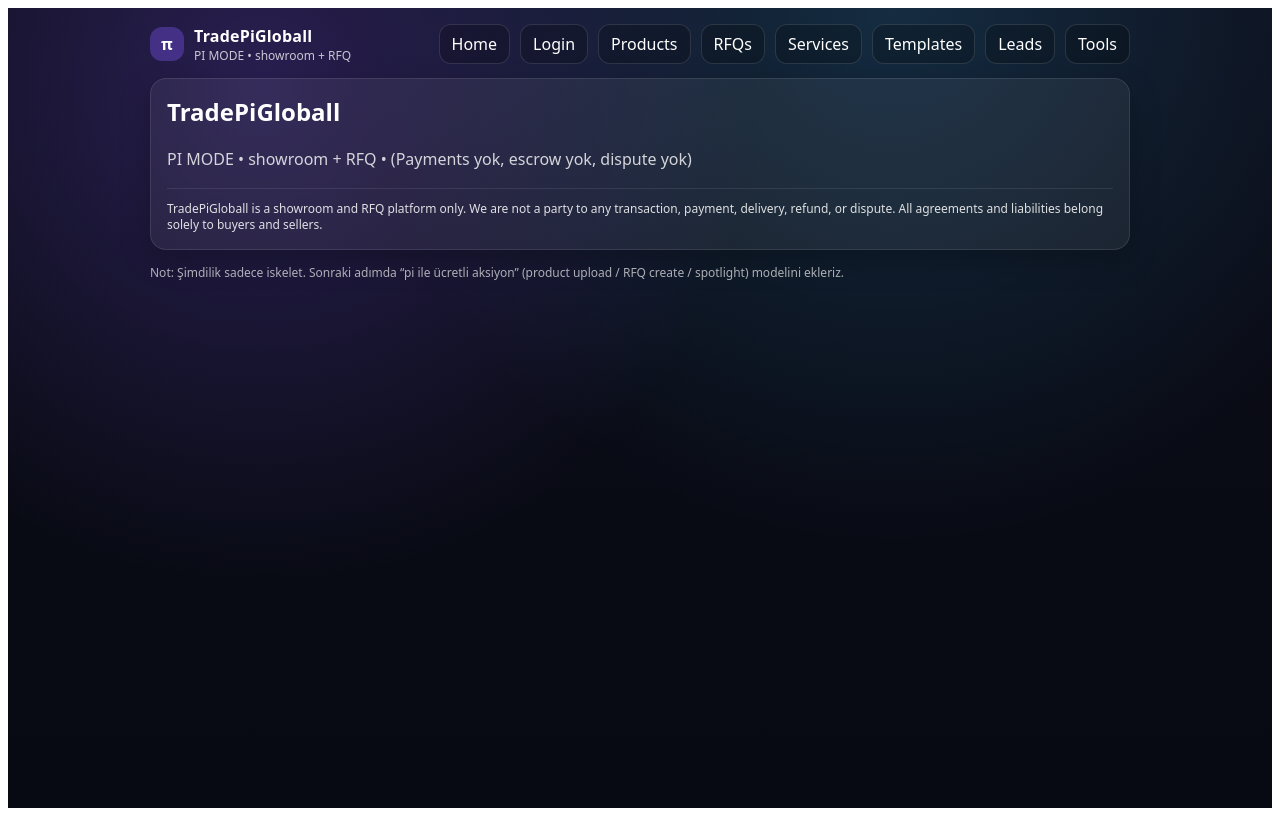
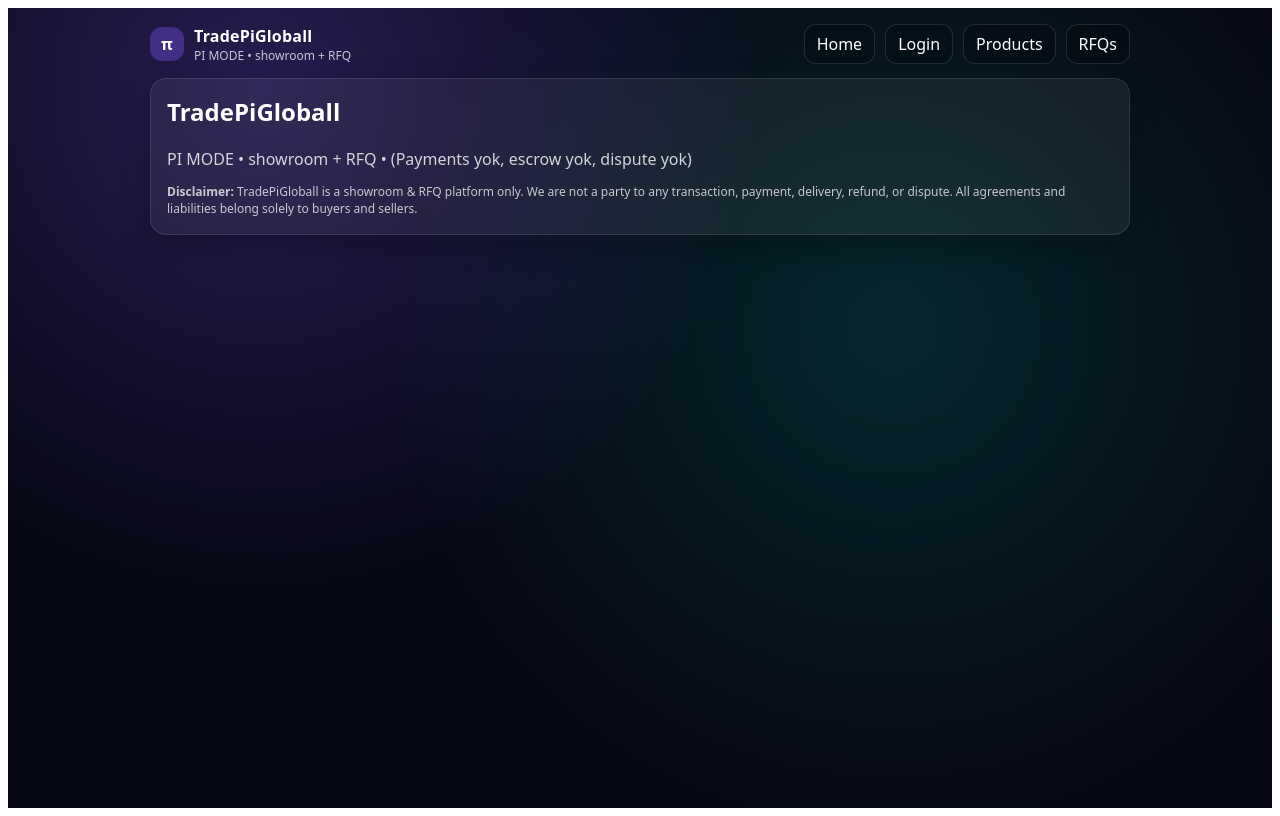
Before and after one commit to Bugsbuny24/Tradepigloball, a React (Vite) app: page / in a window 1280 px wide. Built offline with nearby package versions, Linux system fonts and the light colour scheme.

Commit message:
Update App.jsx

```diff
--- a/src/App.jsx
+++ b/src/App.jsx
@@ -6,51 +6,17 @@ import Login from "./pages/Login";
 import Products from "./pages/Products";
 import RFQs from "./pages/RFQs";
 
-/** Tiny placeholder page (tek dosya - hızlı iskelet) */
-const Page = ({ title, children }) => (
-  <div style={{ padding: 18 }}>
-    <h2 style={{ marginTop: 0 }}>{title}</h2>
-    {children ? (
-      <div>{children}</div>
-    ) : (
-      <p style={{ opacity: 0.75, marginTop: 8 }}>Coming soon.</p>
-    )}
-  </div>
-);
-
-/** Footer – her sayfada sabit GLOBAL DISCLAIMER */
-function GlobalDisclaimer() {
-  return (
-    <div
-      style={{
-        marginTop: 18,
-        paddingTop: 12,
-        borderTop: "1px solid rgba(255,255,255,.10)",
-        fontSize: 12,
-        opacity: 0.85,
-        lineHeight: 1.35,
-      }}
-    >
-      TradePiGloball is a showroom and RFQ platform only. We are not a party to
-      any transaction, payment, delivery, refund, or dispute. All agreements and
-      liabilities belong solely to buyers and sellers.
-    </div>
-  );
-}
+import CreditBar from "./components/CreditBar";
 
 const layout = {
   minHeight: "100vh",
   background:
-    "radial-gradient(circle at 20% 10%, rgba(130,90,255,.25), transparent 40%), radial-gradient(circle at 70% 0%, rgba(60,190,255,.18), transparent 45%), linear-gradient(180deg, rgba(12,12,24,1), rgba(7,10,18,1))",
+    "radial-gradient(circle at 20% 10%, rgba(130,90,255,.25), transparent 40%), radial-gradient(circle at 70% 40%, rgba(0,255,200,.12), transparent 50%), #070815",
   color: "white",
   fontFamily: "system-ui, -apple-system, Segoe UI, Roboto, Arial",
 };
 
-const shell = {
-  maxWidth: 980,
-  margin: "0 auto",
-  padding: 16,
-};
+const shell = { maxWidth: 980, margin: "0 auto", padding: 16 };
 
 const card = {
   background: "rgba(255,255,255,.06)",
@@ -69,11 +35,7 @@ const nav = {
   marginBottom: 14,
 };
 
-const navLinks = {
-  display: "flex",
-  gap: 10,
-  flexWrap: "wrap",
-};
+const navLinks = { display: "flex", gap: 10, flexWrap: "wrap" };
 
 const aStyle = {
   display: "inline-flex",
@@ -87,12 +49,20 @@ const aStyle = {
   textDecoration: "none",
 };
 
+function FooterDisclaimer() {
+  return (
+    <div style={{ marginTop: 14, fontSize: 12, opacity: 0.75, lineHeight: 1.4 }}>
+      <b>Disclaimer:</b> TradePiGloball is a showroom & RFQ platform only. We are not a party to any transaction,
+      payment, delivery, refund, or dispute. All agreements and liabilities belong solely to buyers and sellers.
+    </div>
+  );
+}
+
 export default function App() {
   return (
     <BrowserRouter>
       <div style={layout}>
         <div style={shell}>
-          {/* Top Bar */}
           <div style={nav}>
             <div style={{ display: "flex", alignItems: "center", gap: 10 }}>
               <div
@@ -103,111 +73,38 @@ export default function App() {
                   background: "rgba(130,90,255,.35)",
                   display: "grid",
                   placeItems: "center",
-                  fontWeight: 800,
+                  fontWeight: 900,
                 }}
-                title="TradePiGloball"
               >
                 π
               </div>
               <div>
-                <div style={{ fontWeight: 800, letterSpacing: 0.2 }}>
-                  TradePiGloball
-                </div>
-                <div style={{ fontSize: 12, opacity: 0.75 }}>
-                  PI MODE • showroom + RFQ
-                </div>
+                <div style={{ fontWeight: 900, letterSpacing: 0.2 }}>TradePiGloball</div>
+                <div style={{ fontSize: 12, opacity: 0.75 }}>PI MODE • showroom + RFQ</div>
               </div>
             </div>
 
-            {/* Nav Links */}
             <div style={navLinks}>
-              <Link to="/" style={aStyle}>
-                Home
-              </Link>
-              <Link to="/login" style={aStyle}>
-                Login
-              </Link>
-              <Link to="/products" style={aStyle}>
-                Products
-              </Link>
-              <Link to="/rfqs" style={aStyle}>
-                RFQs
-              </Link>
-
-              {/* Money Pages */}
-              <Link to="/services" style={aStyle}>
-                Services
-              </Link>
-              <Link to="/templates" style={aStyle}>
-                Templates
-              </Link>
-              <Link to="/leads" style={aStyle}>
-                Leads
-              </Link>
-              <Link to="/tools" style={aStyle}>
-                Tools
-              </Link>
+              <Link to="/" style={aStyle}>Home</Link>
+              <Link to="/login" style={aStyle}>Login</Link>
+              <Link to="/products" style={aStyle}>Products</Link>
+              <Link to="/rfqs" style={aStyle}>RFQs</Link>
             </div>
           </div>
 
-          {/* Main Card */}
           <div style={card}>
+            {/* üstte kredi bar */}
+            <CreditBar />
+
             <Routes>
-              {/* Core */}
               <Route path="/" element={<Home />} />
               <Route path="/login" element={<Login />} />
               <Route path="/products" element={<Products />} />
               <Route path="/rfqs" element={<RFQs />} />
-              <Route path="/offers" element={<Page title="Offers" />} />
-
-              {/* Money Pages */}
-              <Route
-                path="/services"
-                element={<Page title="Verified Services Marketplace" />}
-              />
-              <Route path="/leads" element={<Page title="RFQ → Lead Engine" />} />
-              <Route
-                path="/templates"
-                element={<Page title="Trade Templates" />}
-              />
-              <Route
-                path="/assets"
-                element={<Page title="Digital Trade Assets" />}
-              />
-              <Route
-                path="/education"
-                element={<Page title="Trade Education" />}
-              />
-              <Route path="/tools" element={<Page title="Mini Trade Tools" />} />
-              <Route
-                path="/spotlight"
-                element={<Page title="Trade Spotlight" />}
-              />
-
-              {/* Sales Pages */}
-              <Route
-                path="/sell/mobile-app"
-                element={<Page title="Mobile App Sales Page" />}
-              />
-              <Route
-                path="/sell/website"
-                element={<Page title="Website Sales Page" />}
-              />
-              <Route
-                path="/sell/fiverr"
-                element={<Page title="Fiverr Services Page" />}
-              />
-
-              {/* fallback */}
               <Route path="*" element={<Navigate to="/" replace />} />
             </Routes>
 
-            <GlobalDisclaimer />
-          </div>
-
-          <div style={{ marginTop: 14, fontSize: 12, opacity: 0.65 }}>
-            Not: Şimdilik sadece iskelet. Sonraki adımda “pi ile ücretli aksiyon”
-            (product upload / RFQ create / spotlight) modelini ekleriz.
+            <FooterDisclaimer />
           </div>
         </div>
       </div>
```
